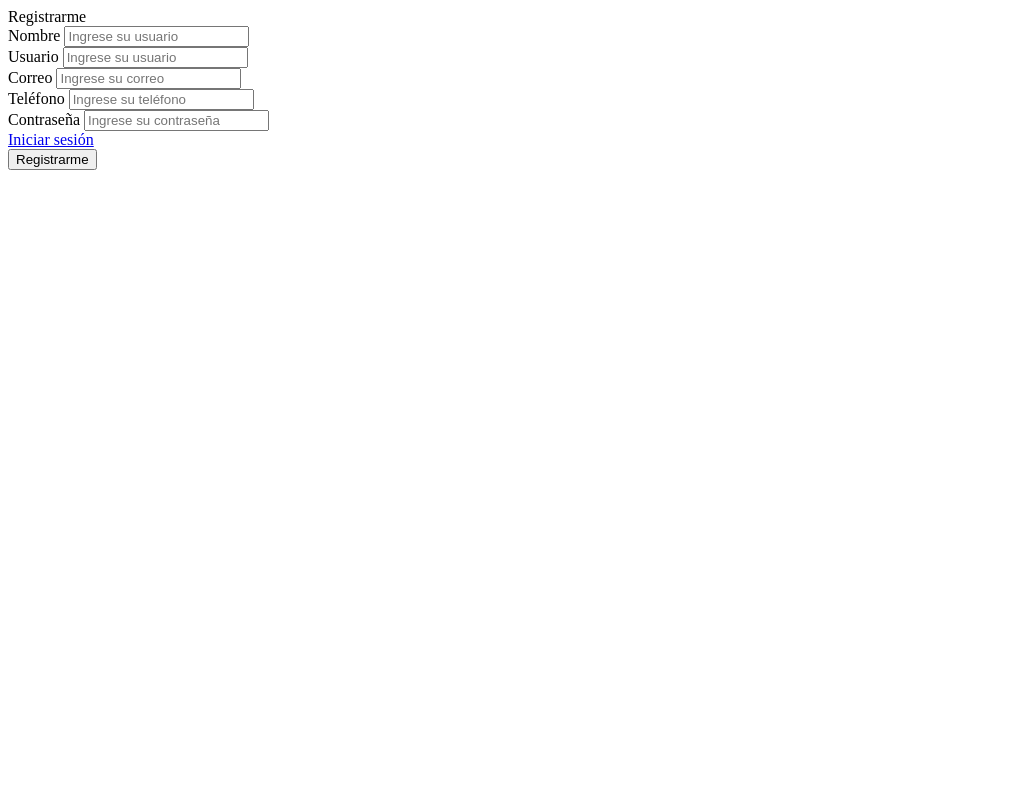
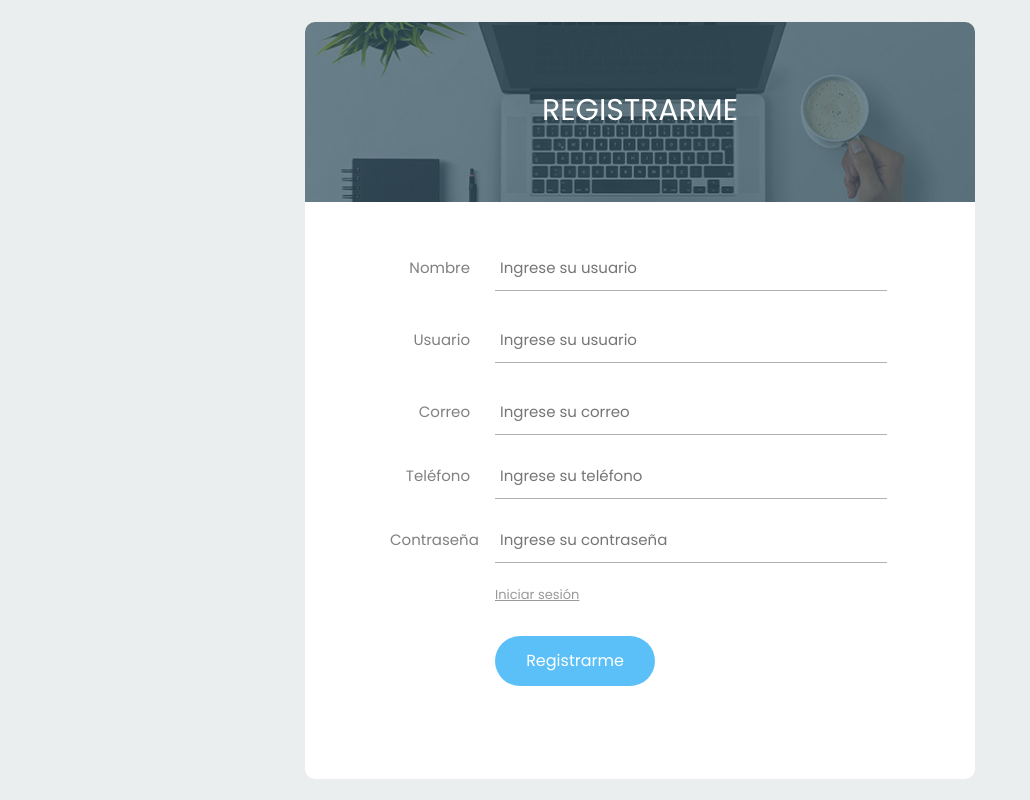
Before and after one commit to JuanManuelCalle/CrudJS, a plain HTML site: page views/registro.html in a window 1280 px wide. Shown: the whole page, without its empty margins (0-1030 px from the left). Drawn offline with nearby package versions, Linux system fonts and the light colour scheme; some packages are replaced by stand-ins of ours; the site is published under a folder, as on GitHub Pages, so addresses that start at the root find nothing; a script that the page names is missing.

Commit message:
Correccion vista registro

```diff
--- a/views/registro.html
+++ b/views/registro.html
@@ -4,7 +4,7 @@
 	<title>Hardware Signals</title>
 	<meta charset="UTF-8">
 	<meta name="viewport" content="width=device-width, initial-scale=1">
-	<link rel="stylesheet" type="text/css" href="/css/register.css">
+	<link rel="stylesheet" type="text/css" href="../css/register.css">
     <link rel="preconnect" href="https://fonts.googleapis.com">
     <link rel="preconnect" href="https://fonts.gstatic.com" crossorigin>
     <link href="https://fonts.googleapis.com/css2?family=Poppins&display=swap" rel="stylesheet">
```
